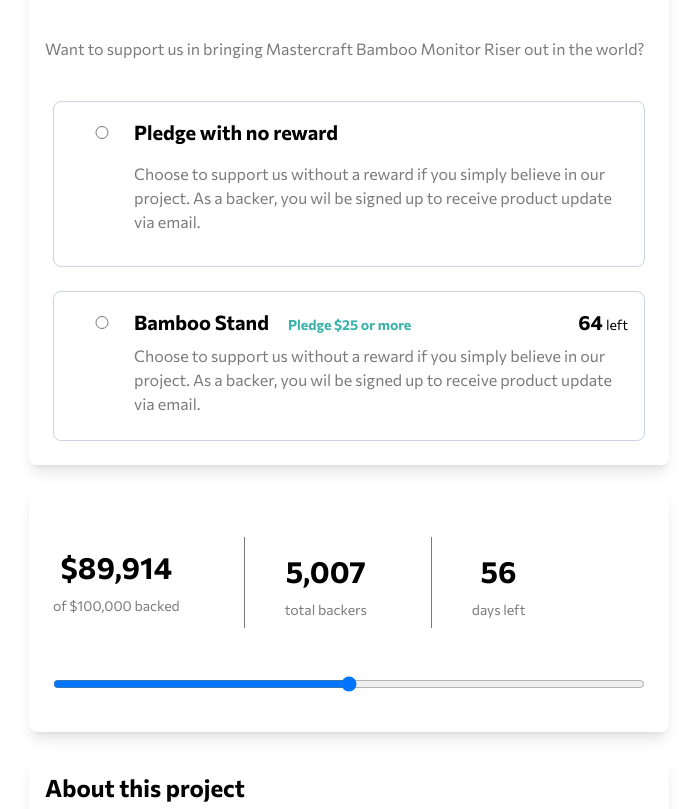
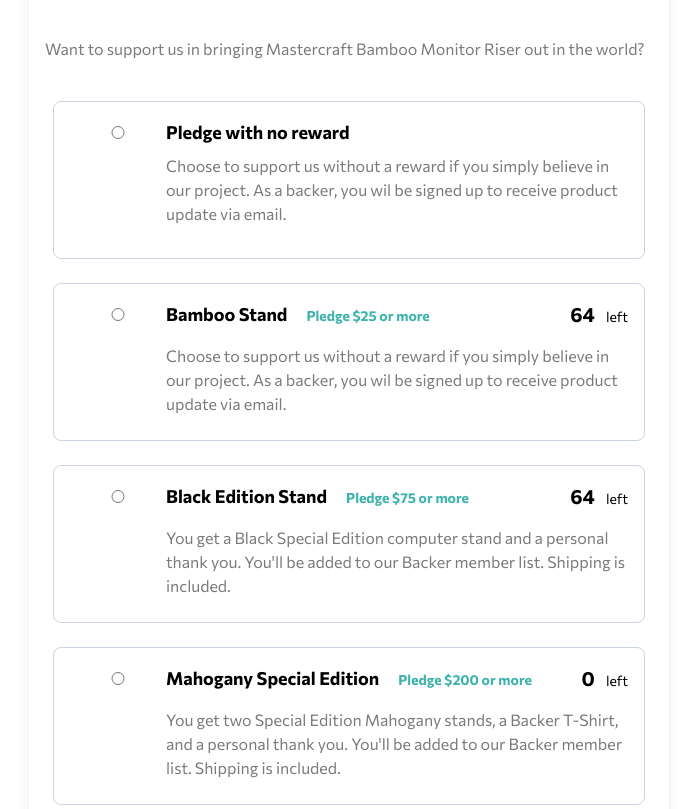
Before and after one commit to issa99-lab/Crowd-Funding-Product-Page, a website: page index.html in a window 1280 px wide. Shown: the part 771-1580 px from the top of the page, without its empty margins (291-988 px from the left). Drawn offline with Linux system fonts and the light colour scheme; files whose address does not match are found by name.

Commit message:
Modal done.JS remaining

```diff
--- a/index.html
+++ b/index.html
@@ -93,8 +93,8 @@
       <section
             class="flex flex-col p-2 gap-4 md:gap-6 lg:gap-6"
           >
-           <!-- child modal child 1 -->
-            <!-- child modal child 1 -->
+           <!-- child modal child ONE -->
+            <!-- child modal child ONE-->
             <div class="flex flex-col  border border-gray rounded-lg p-4 md:flex-row lg:flex-row">
               <!-- 111 -->
               <!-- flex item one -->
@@ -102,20 +102,20 @@
                 class="flex flex-col md:flex-row md:mb-2 lg:flex-row lg:mb-2"
               >
               <div class="">
-                <input type="radio" name="" id="" class="border-0 h-16 w-16 md:mt-2">
-                <h3 class="inline-block text-xl font-bold mb-2 md:hidden lg:mb-4 lg:hidden">Pledge with no reward</h3>
+                 <label for="" class="inline-flex items-center"> <input type="radio" name="radio-sizes" id="" class="form-radio  md:mt-2 h-16 w-16 md:h-24 md:w-24 lg:h-24 lg:w-24 "></label>
+                <h3 class="inline-block  font-bold mb-2 md:hidden  lg:hidden">Pledge with no reward</h3>
               </div>
               <!-- flex item two -->
             <div class="">
-              <h3 class=" hidden text-xl font-bold mb-2 md:inline-block md:justify-start  lg:mb-4 lg:inline-block">Pledge with no reward</h3>
+              <h3 class=" hidden font-bold mb-2 md:inline-block md:justify-start md:text-lg   lg:inline-block lg:text-lg ">Pledge with no reward</h3>
               <p class="text-dark-gray mb-2 ">Choose to support us without a reward if you simply believe in our project. As a backer, you wil be signed up to receive product update via email.</p>
             </div>
 
               </div>
             </div>
 
-            <!-- child modal child two -->
-            <!-- child modal child two -->
+            <!-- child modal child TWO -->
+            <!-- child modal child TWO -->
             <div class="flex flex-col  border border-gray rounded-lg p-4 md:flex-row lg:flex-row">
               <!-- 111 -->
               <!-- flex item one -->
@@ -123,28 +123,29 @@
                 class="flex flex-col md:flex-row md:mb-2 lg:flex-row lg:mb-2"
               >
               <!-- item one flex -->
-              <div class="flex items-start">
+              <div class="flex items-center md:items-start lg:items-start">
                 <!-- 1 -->
               <div class="">
-                <input type="radio" name="" id="" class="border-0 h-16 w-16 md:mt-2">
+                <label for="" class="inline-flex items-center"> <input type="radio" name="radio-sizes" id="" class="form-radio  md:mt-2 h-16 w-16 md:h-24 md:w-24 lg:h-24 lg:w-24 "></label>
+
               </div>
               <!-- 2 -->
-              <div class="flex flex-col ">
-                <h3 class="inline-block text-xl font-bold  md:hidden  lg:mb-2 lg:hidden">Bamboo Stand</h3>
-                <p class="text-sm text-moderate-cyan inline-block font-bold md:hidden lg:mb-2 lg:hidden">Pledge $25 or more</p>
+              <div class="flex mb-2 flex-col justify-start ">
+                <h3 class="inline-block  font-bold  md:hidden  lg:mb-2 lg:hidden">Bamboo Stand</h3>
+                <p class="text-sm text-moderate-cyan inline-block md:hidden lg:mb-2 lg:hidden">Pledge $25 or more</p>
 
               </div>
             </div>
             </div>
               <!-- flex item two -->
             <div class="">
-              <div class="mb-2 md:flex md:justify-between md:items-start  md:mb-0 lg:mb-0 lg:flex lg:items-start lg:justify-between">
+              <div class="mb-2 md:flex md:justify-between md:items-start lg:flex lg:items-start lg:justify-between">
                 <div class="">
-              <h3 class=" hidden text-xl font-bold  md:inline-block md:mr-2 lg:mr-4 lg:inline-block ">Bamboo Stand</h3>
+              <h3 class=" hidden font-bold md:text-lg  md:inline-block md:mr-4 lg:text-lg   lg:mr-4 lg:inline-block ">Bamboo Stand</h3>
               <p class="hidden text-sm  text-moderate-cyan font-bold md:inline-block lg:inline-block  ">Pledge $25 or more</p></div>
 
               <div class="hidden items-center mb-2 md:inline-block lg:inline-block">
-                <h2 class="font-bold text-xl inline-block  ">64</h2>
+                <h2 class="font-bold text-xl inline-block md:mr-2 lg:mr-2  ">64</h2>
                 <span class="text-sm">left</span>
               </div>
             </div>
@@ -156,8 +157,96 @@
                 <span class="text-sm ">left</span>
               </div>
             </div>
+              </div>
+                <!-- child modal child THREE -->
+            <!-- child modal child THREE -->
+            <div class="flex flex-col  border border-gray rounded-lg p-4 md:flex-row lg:flex-row">
+              <!-- 111 -->
+              <!-- flex item one -->
+              <div
+                class="flex flex-col md:flex-row md:mb-2 lg:flex-row lg:mb-2"
+              >
+              <!-- item one flex -->
+              <div class="flex items-center md:items-start lg:items-start">
+                <!-- 1 -->
+              <div class="">
+                <label for="" class="inline-flex items-center"> <input type="radio" name="radio-sizes" id="" class="form-radio  md:mt-2 h-16 w-16 md:h-24 md:w-24 lg:h-24 lg:w-24 "></label>
 
               </div>
+              <!-- 2 -->
+              <div class="flex mb-2 flex-col justify-start ">
+                <h3 class="inline-block  font-bold  md:hidden  lg:mb-2 lg:hidden">Black Edition Stand</h3>
+                <p class="text-sm text-moderate-cyan inline-block md:hidden lg:mb-2 lg:hidden">Pledge $75 or more</p>
+
+              </div>
+            </div>
+            </div>
+              <!-- flex item two -->
+            <div class="">
+              <div class="mb-2 md:flex md:justify-between md:items-start lg:flex lg:items-start lg:justify-between">
+                <div class="">
+              <h3 class=" hidden font-bold md:text-lg  md:inline-block md:mr-4 lg:text-lg   lg:mr-4 lg:inline-block ">Black Edition Stand</h3>
+              <p class="hidden text-sm  text-moderate-cyan font-bold md:inline-block lg:inline-block  ">Pledge $75 or more</p></div>
+
+              <div class="hidden items-center mb-2 md:inline-block lg:inline-block">
+                <h2 class="font-bold text-xl inline-block md:mr-2 lg:mr-2  ">64</h2>
+                <span class="text-sm">left</span>
+              </div>
+            </div>
+
+              <p class="text-dark-gray mb-2 "> You get a Black Special Edition computer stand and a personal thank you. You'll be added to our Backer member list. Shipping is included.</p>
+
+              <div class="flex items-center mt-4  md:hidden lg:hidden">
+                <h2 class="font-bold text-2xl mr-2 inline-block ">64</h2>
+                <span class="text-sm ">left</span>
+              </div>
+            </div>
+              </div>
+
+                <!-- child modal child FOUR-->
+            <!-- child modal child FOUR -->
+              <div class="flex flex-col  border border-gray rounded-lg p-4 md:flex-row lg:flex-row">
+                <!-- 111 -->
+                <!-- flex item one -->
+                <div
+                  class="flex flex-col md:flex-row md:mb-2 lg:flex-row lg:mb-2"
+                >
+                <!-- item one flex -->
+                <div class="flex items-center md:items-start lg:items-start">
+                  <!-- 1 -->
+                <div class="">
+                  <label for="" class="inline-flex items-center"> <input type="radio" name="radio-sizes" id="" class="form-radio  md:mt-2 h-16 w-16 md:h-24 md:w-24 lg:h-24 lg:w-24 "></label>
+
+                </div>
+                <!-- 2 -->
+                <div class="flex mb-2 flex-col justify-start ">
+                  <h3 class="inline-block  font-bold  md:hidden  lg:mb-2 lg:hidden">Mahogany Special Edition</h3>
+                  <p class="text-sm text-moderate-cyan inline-block md:hidden lg:mb-2 lg:hidden">Pledge $200 or more</p>
+
+                </div>
+              </div>
+              </div>
+                <!-- flex item two -->
+              <div class="">
+                <div class="mb-2 md:flex md:justify-between md:items-start lg:flex lg:items-start lg:justify-between">
+                  <div class="">
+                <h3 class=" hidden font-bold md:text-lg  md:inline-block md:mr-4 lg:text-lg   lg:mr-4 lg:inline-block ">Mahogany Special Edition</h3>
+                <p class="hidden text-sm  text-moderate-cyan font-bold md:inline-block lg:inline-block  ">Pledge $200 or more</p></div>
+
+                <div class="hidden items-center mb-2 md:inline-block lg:inline-block">
+                  <h2 class="font-bold text-xl inline-block md:mr-2 lg:mr-2  ">0</h2>
+                  <span class="text-sm">left</span>
+                </div>
+              </div>
+
+                <p class="text-dark-gray mb-2 ">    You get two Special Edition Mahogany stands, a Backer T-Shirt, and a personal thank you. You'll be added to our Backer member list. Shipping is included.</p>
+
+                <div class="flex items-center mt-4  md:hidden lg:hidden">
+                  <h2 class="font-bold text-2xl mr-2 inline-block ">64</h2>
+                  <span class="text-sm ">left</span>
+                </div>
+              </div>
+                </div>
             </div>
 
         <!-- second main child div -->
@@ -263,7 +352,7 @@
                 <!-- 222 -->
                 <div class="">
                   <p class="text-dark-gray text-base mb-4 pb-2">
-                    You get a Black Special Edition computer stand and a personal thank you. You'll be added to our Backer member list. Shipping is included
+                    You get a Black Special Edition computer stand and a personal thank you. You'll be added to our Backer member list. Shipping is included.
                   </p>
                 </div>
                 <!-- 333 -->
```
Also changed, not shown: CSS/main.css.
